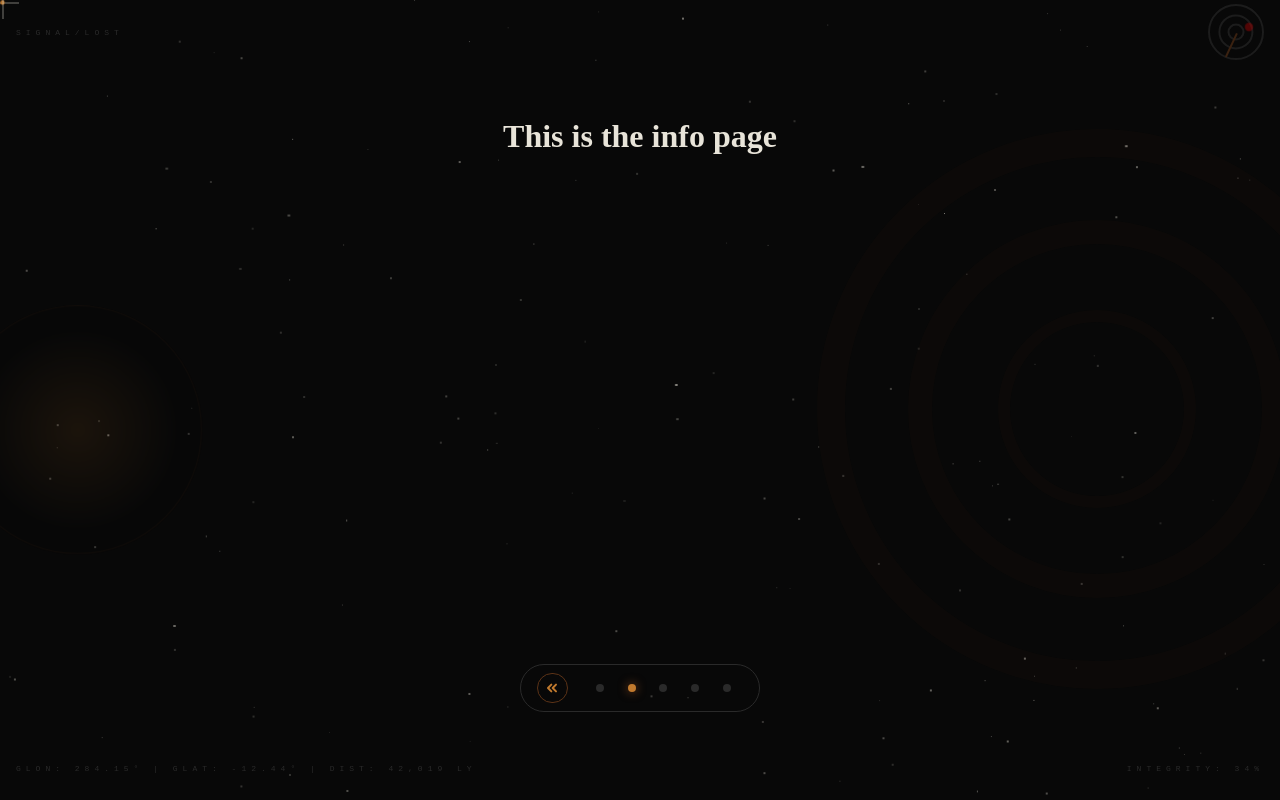
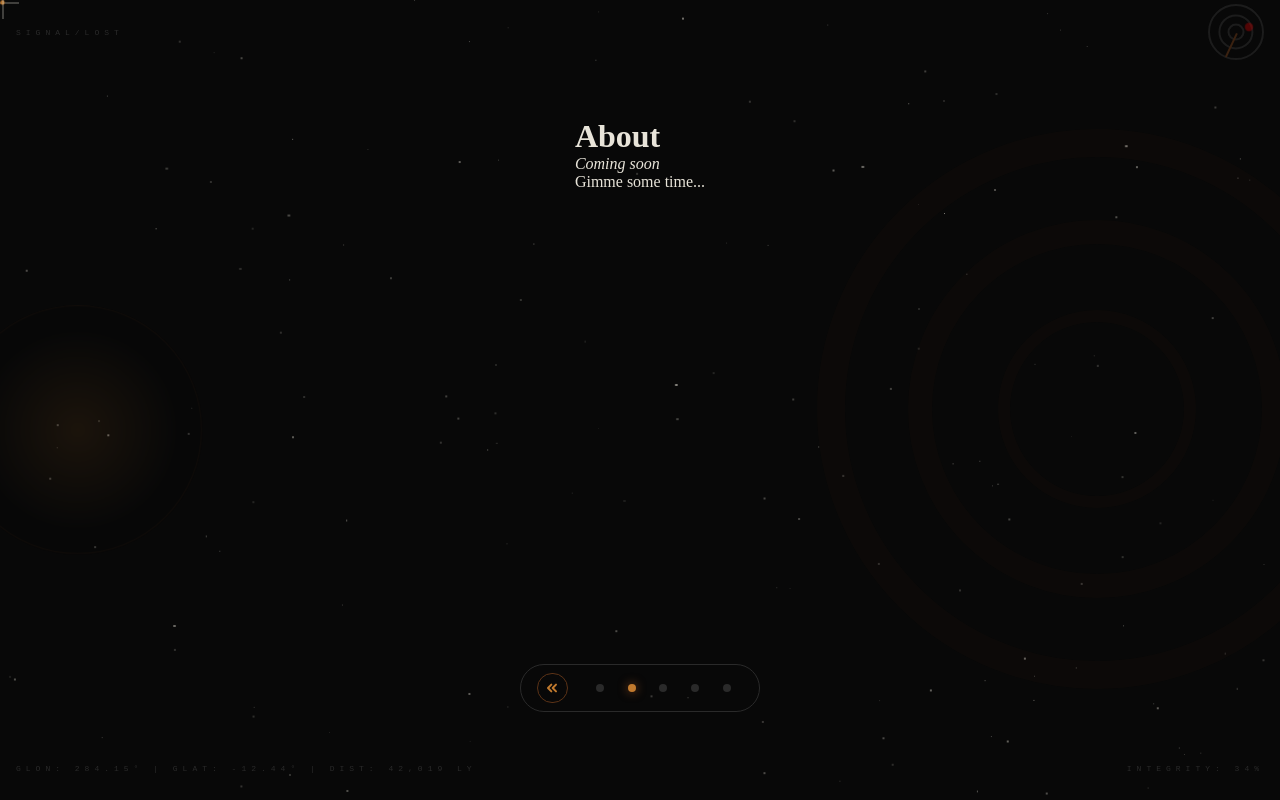
Before and after one commit to benkazadi/Portfolio, a React (Vite) app: page / in a window 1280 px wide. Both pictures are taken after a click on the element 631 px from the left and 688 px from the top of the page. Built offline with nearby package versions, Linux system fonts and the light colour scheme.

Commit message:
content update

```diff
--- a/index.html
+++ b/index.html
@@ -7,7 +7,7 @@
 		<meta name="author" content="Ben Kazadi">
 
 		<meta property="og:title" content="BEN KAZADI" />
-		<meta property="og:description" content="Full stack developer, Game Developer" />
+		<meta property="og:description" content="Full-Stack Developer, Game Developer & Professional Experimenter" />
 		<meta property="og:type" content="website" />
 		<meta property="og:image" content="https://benkazadi.vercel.app/preview.png">
 		<meta property="og:url" content="https://benkazadi.vercel.app/">
--- a/src/App.jsx
+++ b/src/App.jsx
@@ -1,7 +1,7 @@
 import { useEffect, useRef, useState } from 'react';
 import './styles/globals.css';
 import Origin from './Pages/Origin';
-import Info from './Pages/Info';
+import Contact from './Pages/Contact';
 import About from './Pages/About';
 import Skills from './Pages/Skills';
 import Projects from './Pages/Projects';
@@ -17,7 +17,7 @@ function Node({ id, currentTab, setCurrentTab, transitionTo }) {
 	);
 }
 
-const VIEWS = {home: Origin, info: Info, about: About, skills: Skills, projects: Projects };
+const VIEWS = {home: Origin, about: About, skills: Skills, projects: Projects, contact: Contact };
 
 function App() {
 	//=== Stars & Cursor===
@@ -143,10 +143,10 @@ function App() {
 						<svg xmlns="http://www.w3.org/2000/svg" width="16" height="16" viewBox="0 0 24 24" fill="none" stroke="#C17A2E" stroke-width="3" stroke-linecap="round" stroke-linejoin="round" class="lucide lucide-chevrons-left preview-icon"><path d="m11 17-5-5 5-5"/><path d="m18 17-5-5 5-5"/></svg>
 					</button>
 					<Node id='home' currentTab={currentTab} setCurrentTab={setCurrentTab} transitionTo={transitionTo} />
-					<Node id='info' currentTab={currentTab} setCurrentTab={setCurrentTab} transitionTo={transitionTo} />
 					<Node id='about' currentTab={currentTab} setCurrentTab={setCurrentTab} transitionTo={transitionTo} />
 					<Node id='skills' currentTab={currentTab} setCurrentTab={setCurrentTab} transitionTo={transitionTo} />
 					<Node id='projects' currentTab={currentTab} setCurrentTab={setCurrentTab} transitionTo={transitionTo} />
+					<Node id='contact' currentTab={currentTab} setCurrentTab={setCurrentTab} transitionTo={transitionTo} />
 				</div>
 			</div>
 		</main>
--- a/src/Pages/About.jsx
+++ b/src/Pages/About.jsx
@@ -1,7 +1,9 @@
 export default function About() {
     return (
         <div className='content'>
-            <h1>This is the about page</h1>
+            <h1>About</h1>
+            <p><i>Coming soon</i></p>
+            <p>Gimme some time...</p>
         </div>
     );
 }
--- /dev/null
+++ b/src/Pages/Contact.jsx
@@ -0,0 +1,8 @@
+export default function Contact() {
+    return (
+        <div className='content'>
+            <h1>Contact</h1>
+            <p><i>Soon, very soon...</i></p>
+        </div>
+    );
+}
--- a/src/Pages/Info.jsx
+++ /dev/null
@@ -1,7 +0,0 @@
-export default function Info() {
-    return (
-        <div className='content'>
-            <h1>This is the info page</h1>
-        </div>
-    );
-}
--- a/src/Pages/Skills.jsx
+++ b/src/Pages/Skills.jsx
@@ -2,7 +2,7 @@ export default function Skills() {
     return (
         <div className='content'>
             <h1>FREQUENCY MAP</h1>
-            <h2>Skills</h2>
+            <p><i>Coming soon too</i></p>
         </div>
     );
 }
```
Also changed, not shown: 1 other file (tests, documents, lock files or other folders).
